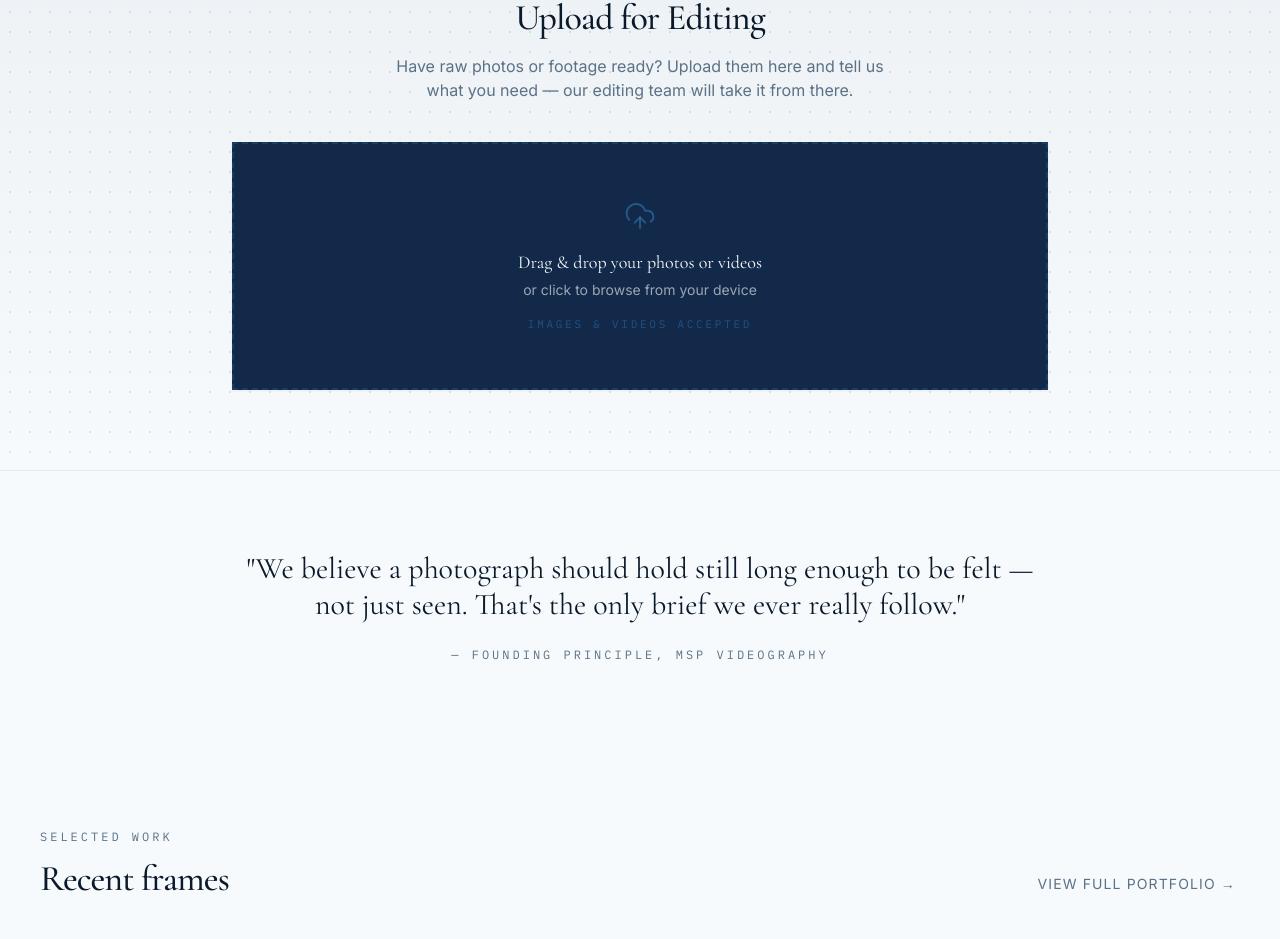
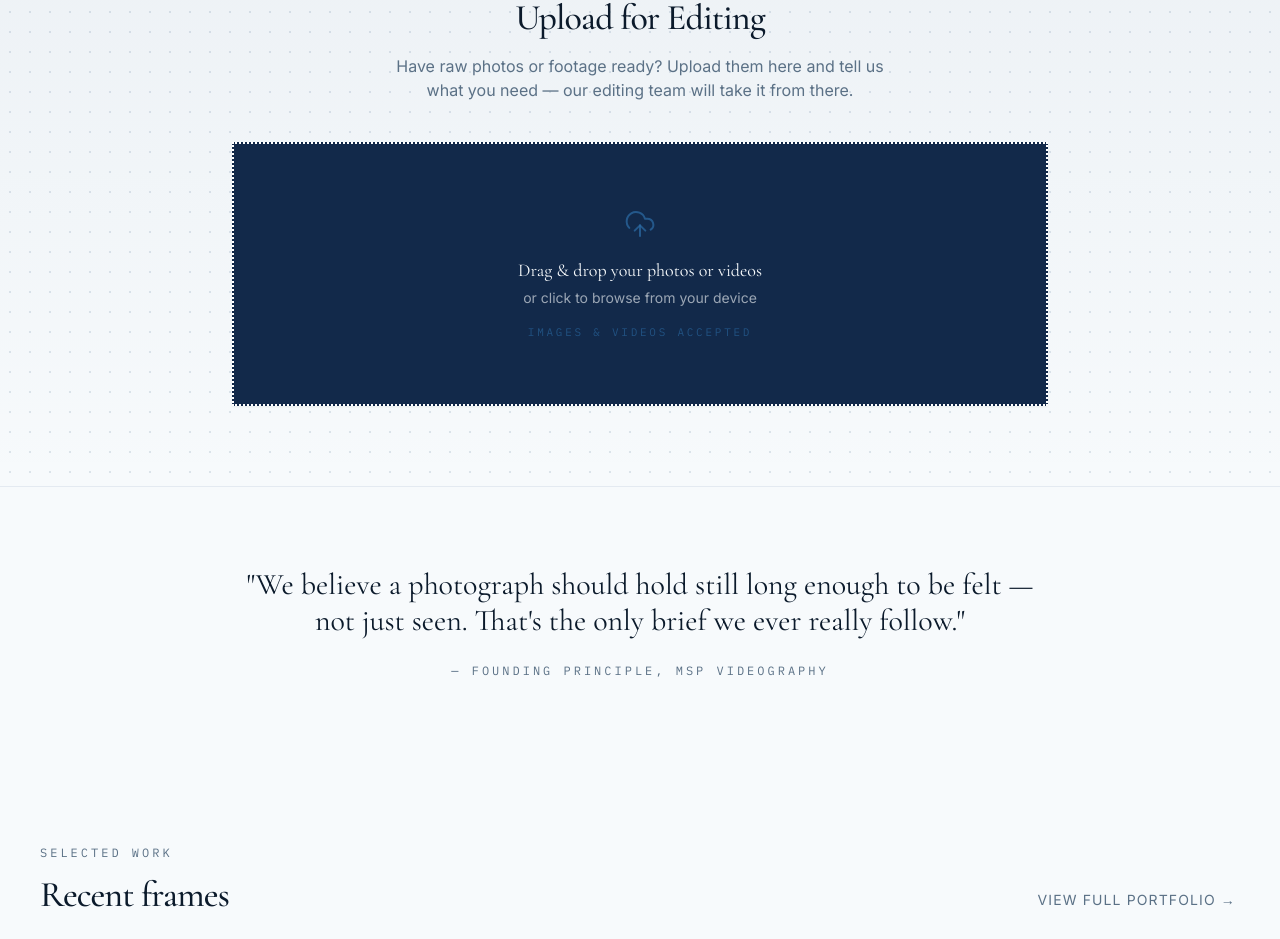
Before and after one commit to Arav034/MSP-Videography-cloud, a React (Vite) app in the folder customer-app/: page / in a window 1280 px wide. Shown: the part 1193-2132 px from the top of the page. Built offline with nearby package versions, Linux system fonts and the light colour scheme.

Commit message:
Upload border updated

```diff
--- a/customer-app/src/components/common/Dropzone.jsx
+++ b/customer-app/src/components/common/Dropzone.jsx
@@ -27,9 +27,9 @@ export default function Dropzone({ onFiles, accept = "image/*,video/*", label, h
       onDrop={handleDrop}
       onClick={() => inputRef.current?.click()}
       className={cn(
-        "border-2 border-dashed px-6 py-14 flex flex-col items-center justify-center text-center cursor-pointer",
-        "transition-colors duration-300 bg-[#12294a]",
-        dragging ? "border-brand-light bg-[#173562]" : "border-brand-light/30 hover:border-brand-light/60"
+        "border-2 border-dotted border-white px-10 py-16 flex flex-col items-center justify-center text-center cursor-pointer",
+        "transition-colors duration-300",
+        dragging ? "bg-[#173562]" : "bg-[#12294a]"
       )}
     >
       <UploadCloud
```
